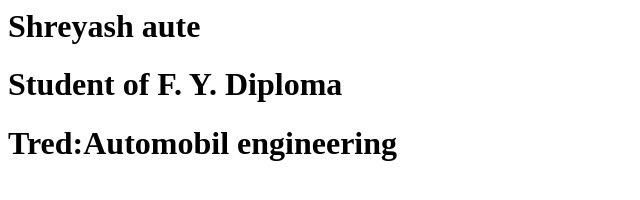
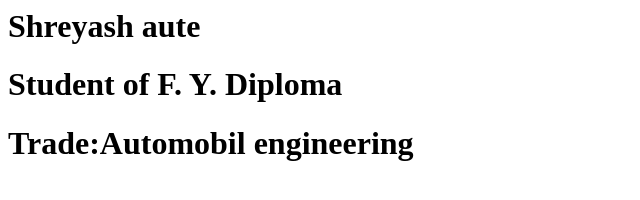
Before and after one commit to Shreyashaute/shreyashaute.github.io, a plain HTML site: page index.html in a window 1280 px wide. Shown: the whole page, without its empty margins (0-640 px from the left). Drawn offline with Linux system fonts and the light colour scheme.

Commit message:
Update index.html

```diff
--- a/index.html
+++ b/index.html
@@ -1,3 +1,3 @@
 <h1>Shreyash aute
 <h1>Student of F. Y. Diploma
-<h1>Tred:Automobil engineering
+<h1>Trade:Automobil engineering
```
